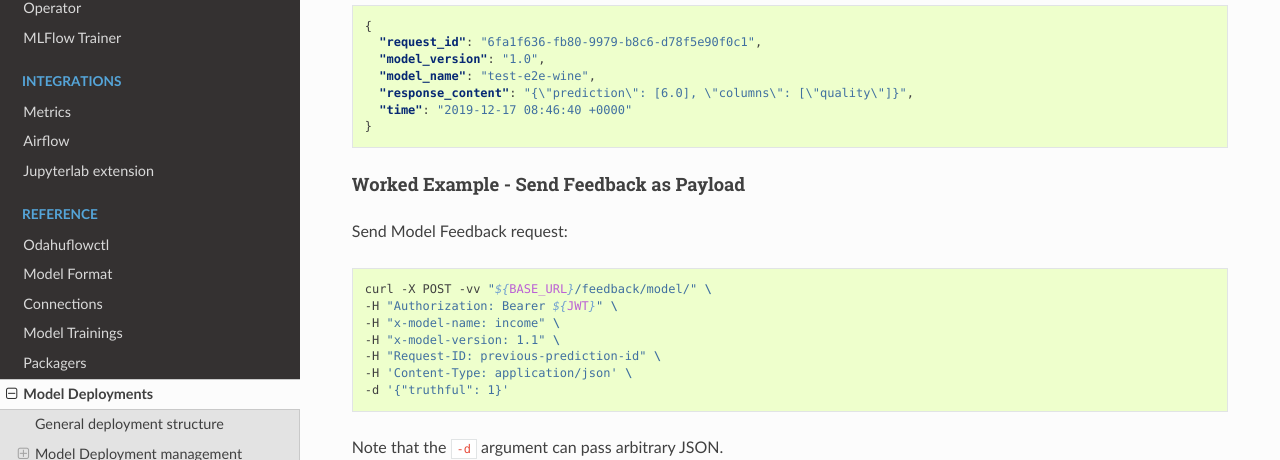
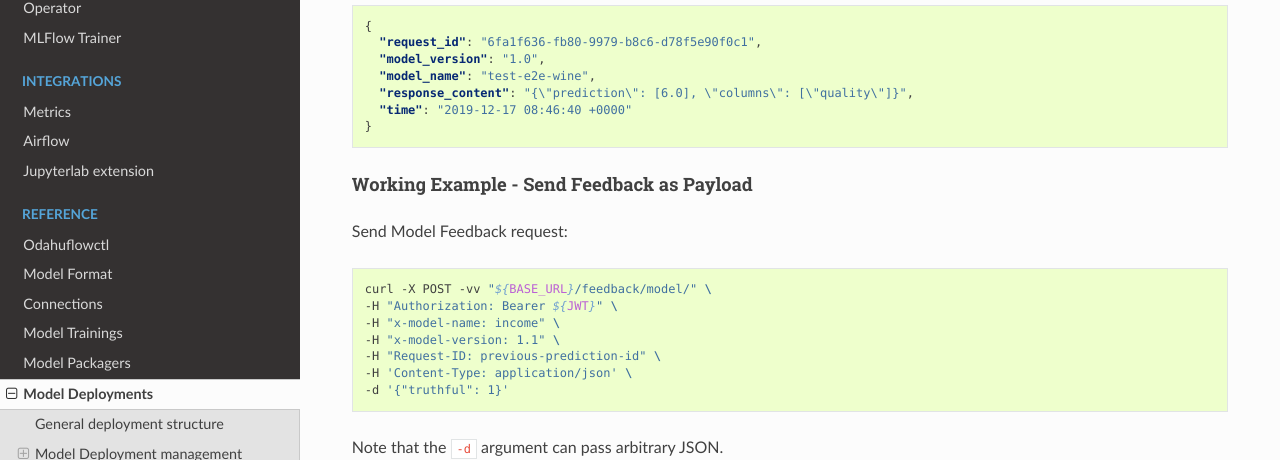
Before and after one commit to odahu/odahu-docs, a Sphinx documentation site: the page built from source/ref_deployments.rst, in a window 1280 px wide and 900 px high, scrolled down 6226 px. Shown: the part 88-548 px from the top of the window. Built offline with Sphinx 7.4.7 and the Read the Docs theme 2.0.0, drawn with Linux system fonts in a browser that asks for light colours; formulas are drawn with MathJax 3; pages that are not in the unit, such as notebooks, are missing from menus; some of the changed text lies outside the part shown.

Commit message:
Review fixes

```diff
--- a/source/architecture.rst
+++ b/source/architecture.rst
@@ -13,7 +13,7 @@ Odahu-flow applications:
     * :ref:`Odahu-flow Airflow plugin <int_airflow:Airflow>` provides a set of custom operators that allow you to interact with a Odahu cluster using `Apache Airflow <https://airflow.apache.org/>`_
     * The MLflow Tracking component is an API and UI for logging parameters, code versions, and metrics when running your machine learning code and for later visualizing the results.
     * :ref:`JupyterLab extension <int_jupyterlab_extension:Jupyterlab extension>` allows you to interact with an Odahu cluster from JupyterLab web-based IDEs.
-    * API service manages Odahu Platform entities: :ref:`Connections <ref_connections:Connections>`, :ref:`Trainings <ref_trainings:Model Trainings>`, :ref:`Packaging <ref_packagers:Packagers>`, :ref:`Deployments <ref_deployments:Model Deployments>`.
+    * API service manages Odahu Platform entities: :ref:`Connections <ref_connections:Connections>`, :ref:`Trainings <ref_trainings:Model Trainings>`, :ref:`Packaging <ref_packagers:Model Packagers>`, :ref:`Deployments <ref_deployments:Model Deployments>`.
     * :ref:`Service catalog <ref_deployments:Service Catalog>` provides a Swagger UI for Model Deployments.
     * TektonCD is an open source implementation to configure and run CI/CD style pipelines for your Kubernetes application.
     * Knative Serving builds on Kubernetes and Istio to support deploying and serving of serverless applications and functions.
--- a/source/ref_deployments.rst
+++ b/source/ref_deployments.rst
@@ -166,7 +166,7 @@ Protocol
 3. User sends Model Feedback as an argument to the feedback endpoint. (Feedback can be arbitrary JSON.)
 5. All Feedback is persisted on external storage and can be used by models during subsequent Trains.
 
-Worked example
+Working example
 ~~~~~~~~~~~~~~
 
 Making a prediction request:
@@ -266,7 +266,7 @@ The second file contains the response body with the same ``Request-Id`` (File na
       "time": "2019-12-17 08:46:40 +0000"
     }
 
-Worked Example - Send Feedback as Payload
+Working Example - Send Feedback as Payload
 ~~~~~~~~~~~~~~~~~~~~~~~~~~~~~~~~~~~~~~~~~
 
 Send Model Feedback request:
--- a/source/ref_packagers.rst
+++ b/source/ref_packagers.rst
@@ -1,5 +1,5 @@
 ######################
-Packagers
+Model Packagers
 ######################
 
 Odahu-flow packagers turn a :term:`Trained Model Binary` artifact into a specific application.
```
